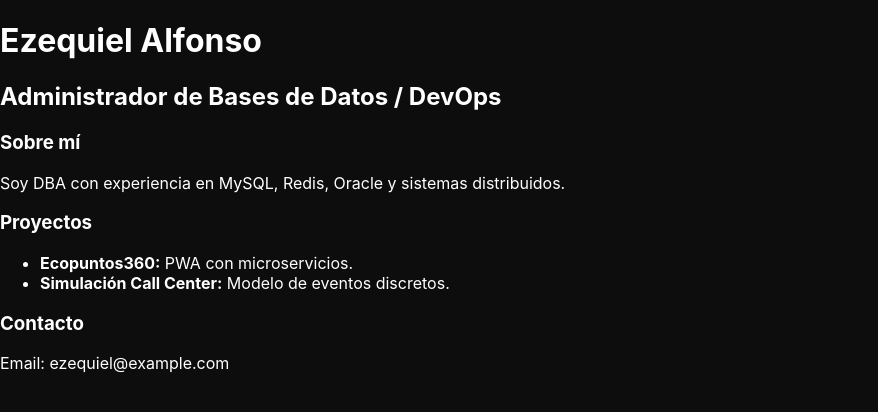
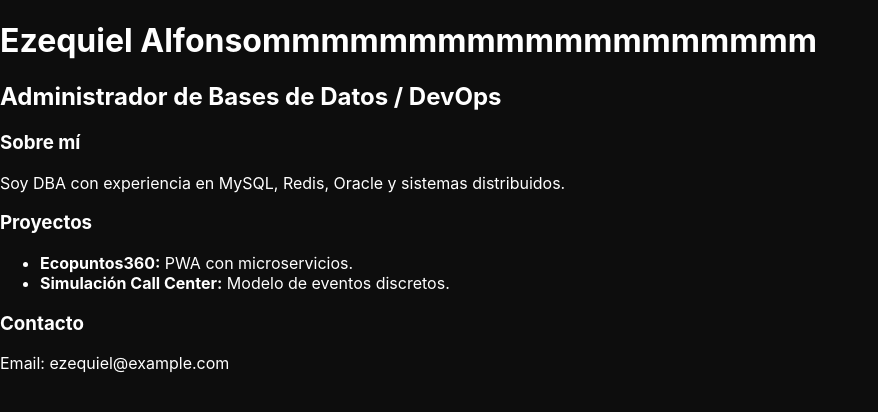
Before and after one commit to ezequielmalfonso/cv, a plain HTML site: page index.html in a window 1280 px wide. Shown: the whole page, without its empty margins (0-878 px from the left). Drawn offline with Linux system fonts and the light colour scheme.

Commit message:
probando commit

```diff
--- a/index.html
+++ b/index.html
@@ -7,7 +7,7 @@
 </head>
 <body>
     <header>
-        <h1>Ezequiel Alfonso</h1>
+        <h1>Ezequiel Alfonsommmmmmmmmmmmmmmmmmm</h1>
         <h2>Administrador de Bases de Datos / DevOps</h2>
     </header>
 
```
